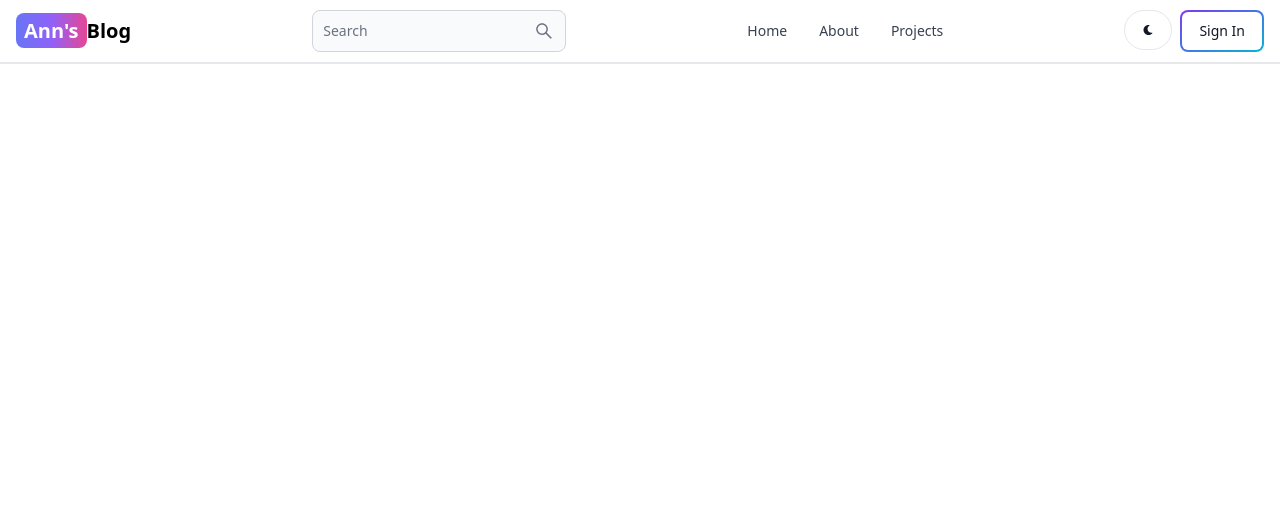
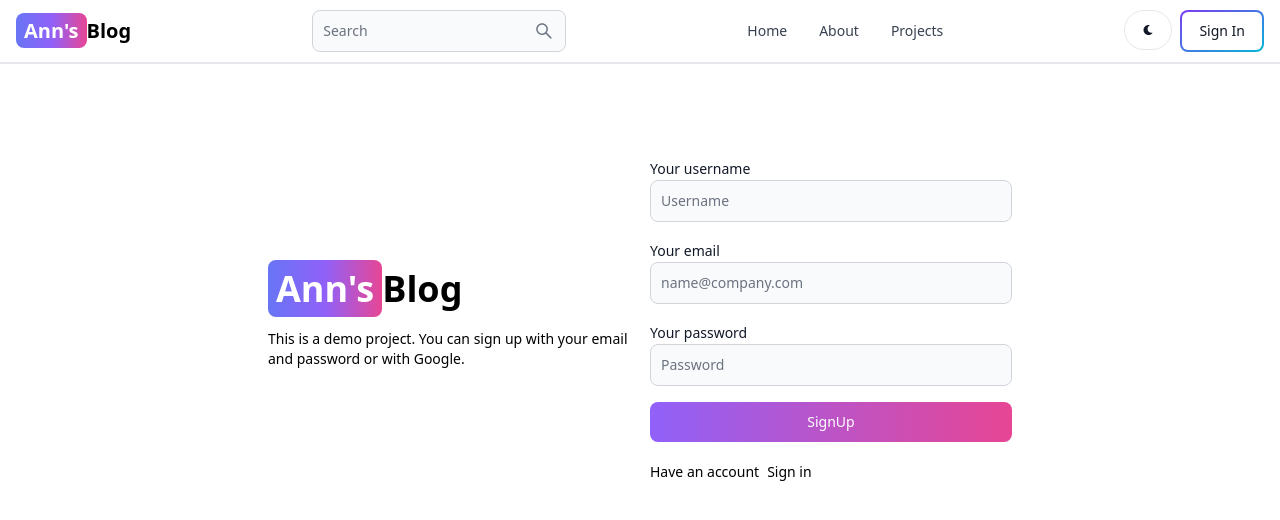
Before and after one commit to Ann-K-T/mern-blog, a React (Vite) app in the folder client/: page /sign-up in a window 1280 px wide. Shown: the top 520 px of the page. Built offline with nearby package versions, Linux system fonts and the light colour scheme.

Commit message:
create signup page UI

```diff
--- a/client/src/pages/SignUp.jsx
+++ b/client/src/pages/SignUp.jsx
@@ -1,5 +1,52 @@
-function SignUp() {
-  return <div></div>;
+import { Button, Label, TextInput } from 'flowbite-react';
+import { Link } from 'react-router-dom';
+
+export default function SignUp() {
+  return (
+    <div className="min-h-screeen mt-20">
+      <div className="flex p-3 max-w-3xl mx-auto flex-col md:flex-row md:items-center gap-5">
+        {/* left */}
+        <div className="flex-1">
+          <Link to="/" className="font-bold dark:text-white text-4xl">
+            <span className="px-2 py-1 bg-gradient-to-r from-indigo-500 via-purple-500 to-pink-500 rounded-lg text-white">
+              Ann's
+            </span>
+            Blog
+          </Link>
+          <p className="text-sm mt-5">
+            This is a demo project. You can sign up with your email and password
+            or with Google.
+          </p>
+        </div>
+        {/* right */}
+        <div className="flex-1">
+          <form className="flex flex-col gap-4">
+            <div>
+              <Label value="Your username" />
+              <TextInput type="text" placeholder="Username" id="username" />
+            </div>
+            <div>
+              <Label value="Your email" />
+              <TextInput
+                type="text"
+                placeholder="name@company.com"
+                id="email"
+              />
+            </div>
+            <div>
+              <Label value="Your password" />
+              <TextInput type="text" placeholder="Password" id="password" />
+            </div>
+            <Button gradientDuoTone="purpleToPink" type="submit">
+              SignUp
+            </Button>
+          </form>
+          <div className="flex gap-2 text-sm mt-5">
+            <span>Have an account</span>
+            <Link to="/sign-in">Sign in</Link>
+          </div>
+        </div>
+      </div>
+    </div>
+  );
 }
-
-export default SignUp;
```
